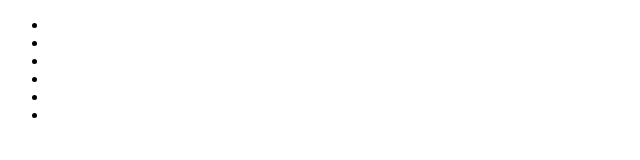
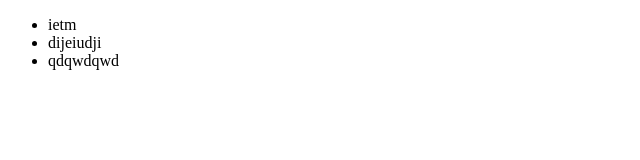
Before and after one commit to D0nni387/bootstrap87, a plain HTML site: page index.html in a window 1280 px wide. Shown: the whole page, without its empty margins (0-640 px from the left). Drawn offline with Linux system fonts and the light colour scheme.

Commit message:
fix: remove unneeded li items in nav

```diff
--- a/index.html
+++ b/index.html
@@ -10,12 +10,9 @@
     <header>
       <nav>
         <ul>
-          <li></li>
-          <li></li>
-          <li></li>
-          <li></li>
-          <li></li>
-          <li></li>
+          <li>ietm</li>
+          <li>dijeiudji</li>
+          <li>qdqwdqwd</li>
         </ul>
       </nav>
     </header>
```
